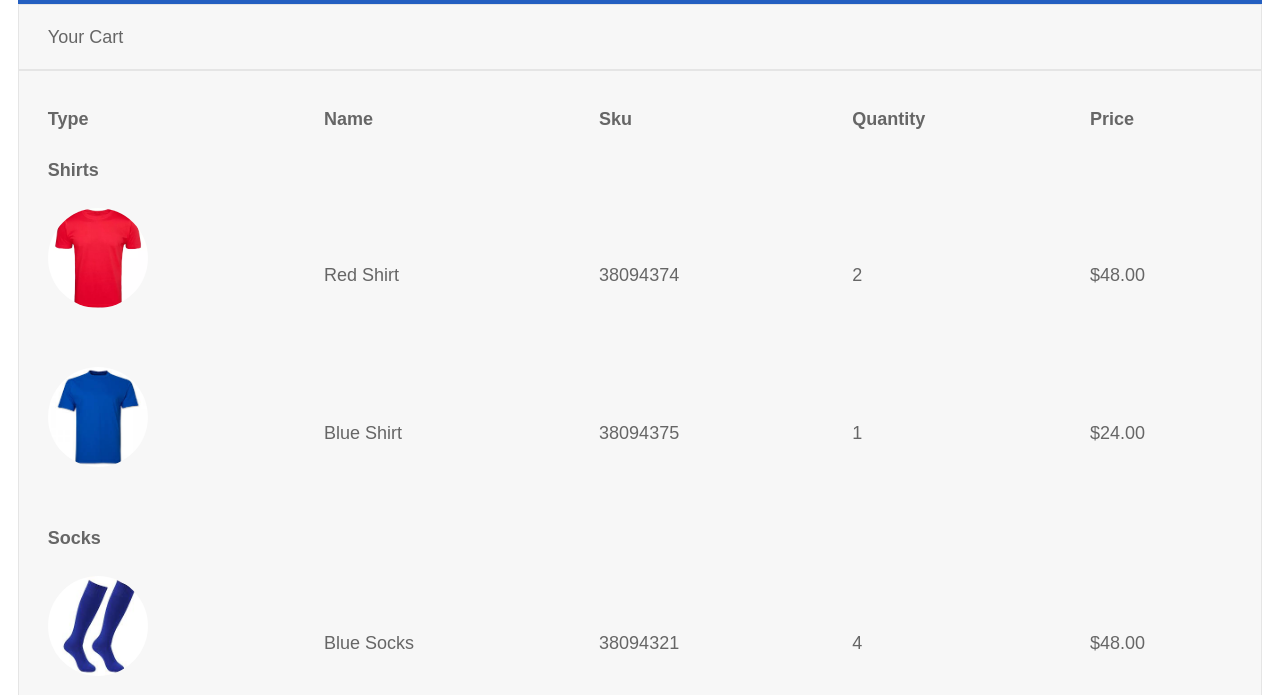
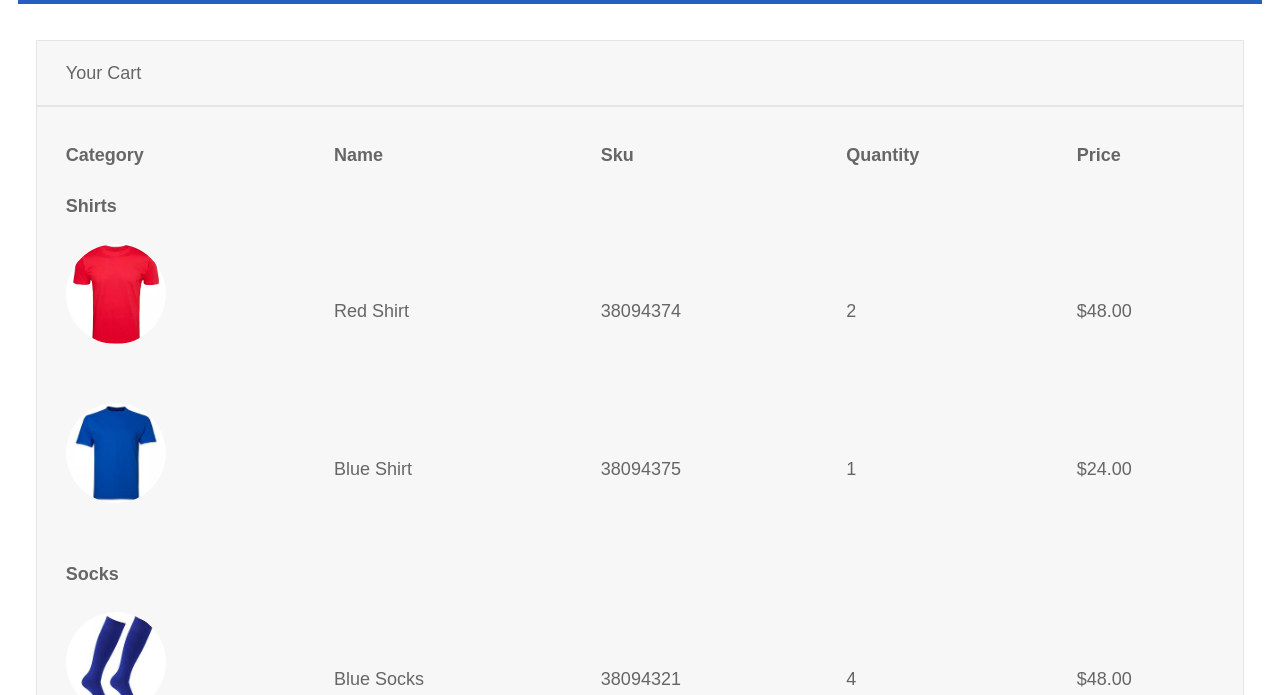
Before and after one commit to billvas-webdev/Assemble-Store, a React app: page / in a window 1280 px wide. Shown: the part 105-800 px from the top of the page. Built offline with nearby package versions, Linux system fonts and the light colour scheme.

Commit message:
added padding to cart items div

```diff
--- a/src/components/ProductTable.js
+++ b/src/components/ProductTable.js
@@ -22,7 +22,7 @@ export default class ProductTable extends React.Component {
             <table>
                 <thead>
                     <tr>
-                        <th>Type</th>
+                        <th>Category</th>
                         <th>Name</th>
                         <th>Sku</th>
                         <th>Quantity</th>
--- a/src/components/orderComplete.module.scss
+++ b/src/components/orderComplete.module.scss
@@ -14,7 +14,7 @@ h1 {
 
 .button {
   display: flex;
-  justify-content: flex-end;
+  justify-content: center;
 
   a {
     background: #245fc1;
--- a/src/components/reviewCart.module.scss
+++ b/src/components/reviewCart.module.scss
@@ -11,6 +11,7 @@
 
 .content {
   flex-grow: 1;
+  padding: 2rem 1rem;
 }
 
 .listHeader {
```
